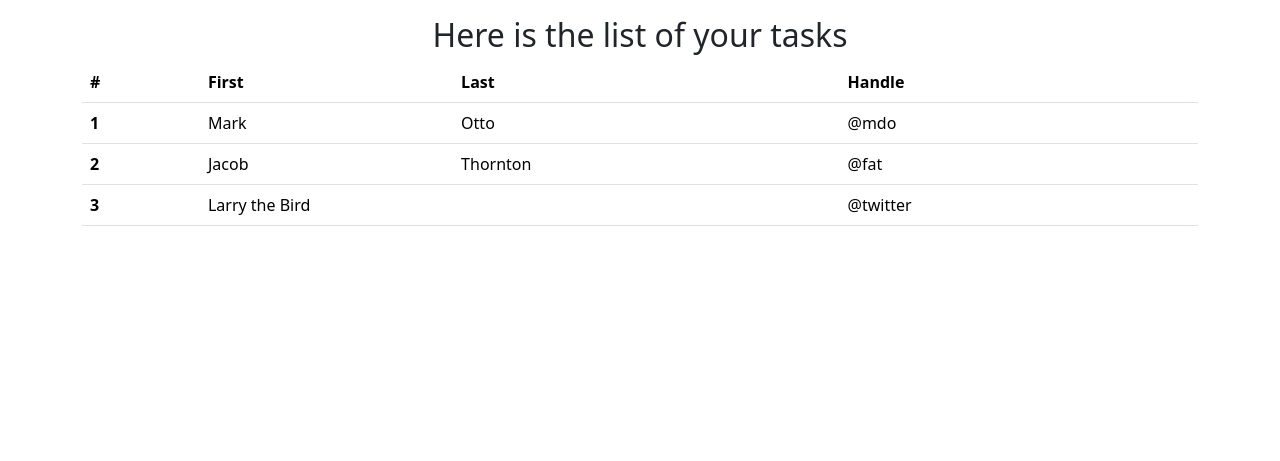
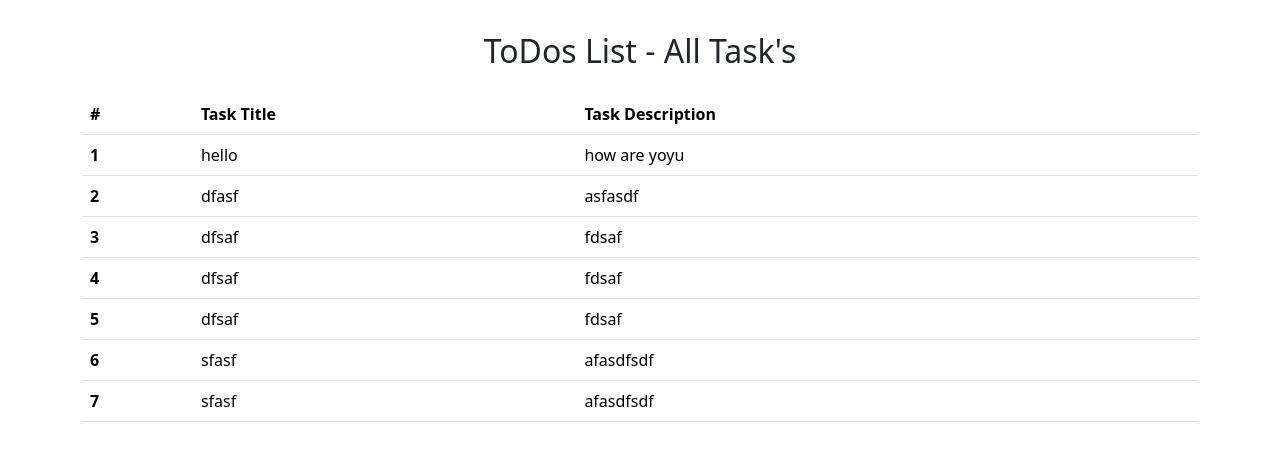
Before and after one commit to MuhammedAbrar17/Django---Tudo, a Django app: page /tasks in a window 1280 px wide. Shown: the part 56-517 px from the top of the page. Run offline with Django 5.2, Linux system fonts and the light colour scheme; data comes from the database, SQL or seed files in the repository; both versions use the stored data as it was after the commit.

Commit message:
add and showing done

```diff
--- a/home/views.py
+++ b/home/views.py
@@ -18,4 +18,6 @@ def home(request):
 
 
 def task(request):
-    return render(request,'task.html')
+    allTasks = Task.objects.all()
+    context = {'tasks':allTasks}
+    return render(request,'task.html',context)
--- a/templates/task.html
+++ b/templates/task.html
@@ -33,35 +33,27 @@
       </nav>
 
       <div class="container my-3">
-        <h2 class="text-center">Here is the list of your tasks</h2>
+        <h2 class="text-center py-3">ToDos List - All Task's</h2>
 
           <table class="table">
             <thead>
               <tr>
                 <th scope="col">#</th>
-                <th scope="col">First</th>
-                <th scope="col">Last</th>
-                <th scope="col">Handle</th>
+                <th scope="col">Task Title</th>
+                <th scope="col">Task Description</th>
+
               </tr>
             </thead>
             <tbody>
+              {% for task in tasks  %}
               <tr>
-                <th scope="row">1</th>
-                <td>Mark</td>
-                <td>Otto</td>
-                <td>@mdo</td>
+                <th scope="row">{{forloop.counter}}</th>
+                <td>{{task.task_title}}</td>
+                <td>{{task.task_desc}}</td>
+
               </tr>
-              <tr>
-                <th scope="row">2</th>
-                <td>Jacob</td>
-                <td>Thornton</td>
-                <td>@fat</td>
-              </tr>
-              <tr>
-                <th scope="row">3</th>
-                <td colspan="2">Larry the Bird</td>
-                <td>@twitter</td>
-              </tr>
+              {% endfor %}
+
             </tbody>
           </table>
       </div>
```
Also changed, not shown: db.sqlite3.
